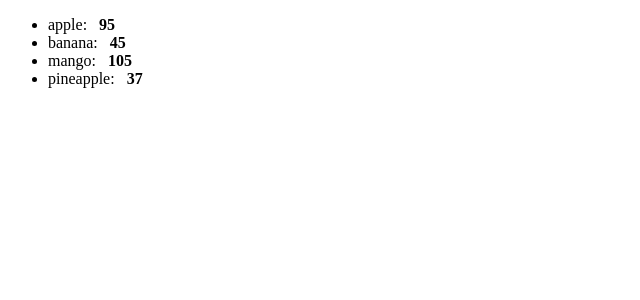
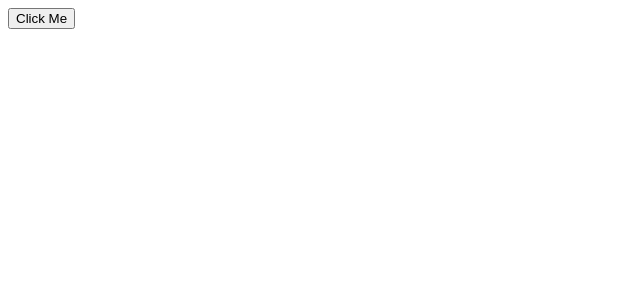
Before and after one commit to Muhammad-Noman03/React-Learning, a React (Vite) app: page / in a window 1280 px wide. Shown: the top 300 px of the page, without its empty margins (0-640 px from the left). Built offline with nearby package versions, Linux system fonts and the light colour scheme.

Commit message:
done with click events

```diff
--- a/src/App.jsx
+++ b/src/App.jsx
@@ -1,11 +1,12 @@
 // import Student from "./components/props.jsx";
 // import Greeting from "./components/conditionalrendering.jsx"
-import List from "./components/list.jsx"
+// import List from "./components/list.jsx"
+import Button from "./components/button.jsx"
 
 function App() {
   return (
     <>
-      <List />
+      <Button />
     </>
   );
 }
--- /dev/null
+++ b/src/components/button.jsx
@@ -0,0 +1,21 @@
+
+function Button() {
+    // let count = 0;
+    // const handleClick = (name) => {
+    //     if (count < 3) {
+    //         count++;
+    //         console.log(`${name} you have clicked me ${count} time/s`);
+    //     }
+    //     else {
+    //         console.log(`${count} stop clicking me`)
+    //     }
+    // };
+
+    const handleClick = (e) => e.target.textContent = "Ouch! 😥😥";
+
+    return (
+        <button onDoubleClick={(e) => handleClick(e)}>Click Me</button>
+    )
+}
+
+export default Button
```
